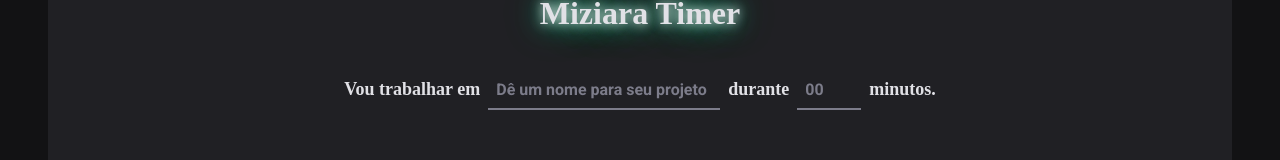
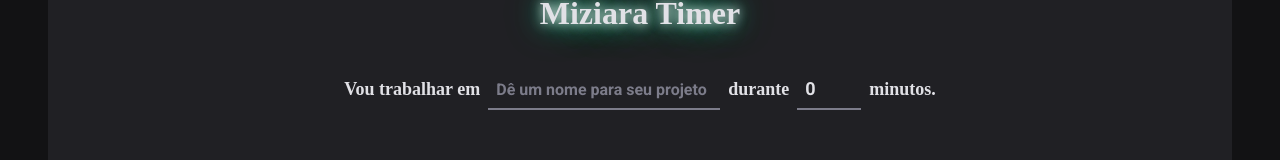
Before and after one commit to thiagonmiziara/time-ignite, a React (Vite) app: page / in a window 1280 px wide. Shown: the part 173-333 px from the top of the page. Built offline with nearby package versions, Linux system fonts and the light colour scheme.

Commit message:
integrando o form com typescript

```diff
--- a/src/pages/Home/index.tsx
+++ b/src/pages/Home/index.tsx
@@ -1,6 +1,7 @@
 import { Play } from 'phosphor-react'
 import { useForm } from 'react-hook-form'
 import { zodResolver } from '@hookform/resolvers/zod'
+import { newCycleFormValidationSchema } from './schema/newCycleFormValidationsSchema'
 import * as zod from 'zod'
 
 import {
@@ -13,20 +14,18 @@ import {
   TaskInput,
 } from './styles'
 
-const newCycleFormValidationSchema = zod.object({
-  task: zod.string().min(1, 'Informe a tarefa'),
-  minutesAmount: zod
-    .number()
-    .min(5, 'O ciclo precisa ser de no mínimo de 5 minutos.')
-    .max(60, 'O ciclo precisa ser de no máximo de 60 minutos.'),
-})
+type TNewCycleFormData = zod.infer<typeof newCycleFormValidationSchema>
 
 export function Home() {
-  const { register, handleSubmit, watch } = useForm({
+  const { register, handleSubmit, watch } = useForm<TNewCycleFormData>({
     resolver: zodResolver(newCycleFormValidationSchema),
+    defaultValues: {
+      task: '',
+      minutesAmount: 0,
+    },
   })
 
-  function handleCreateNewCycle(data: any) {
+  function handleCreateNewCycle(data: TNewCycleFormData) {
     console.log(data)
   }
 
--- /dev/null
+++ b/src/pages/Home/schema/newCycleFormValidationsSchema.ts
@@ -0,0 +1,9 @@
+import * as zod from 'zod'
+
+export const newCycleFormValidationSchema = zod.object({
+  task: zod.string().min(1, 'Informe a tarefa'),
+  minutesAmount: zod
+    .number()
+    .min(5, 'O ciclo precisa ser de no mínimo de 5 minutos.')
+    .max(60, 'O ciclo precisa ser de no máximo de 60 minutos.'),
+})
```
